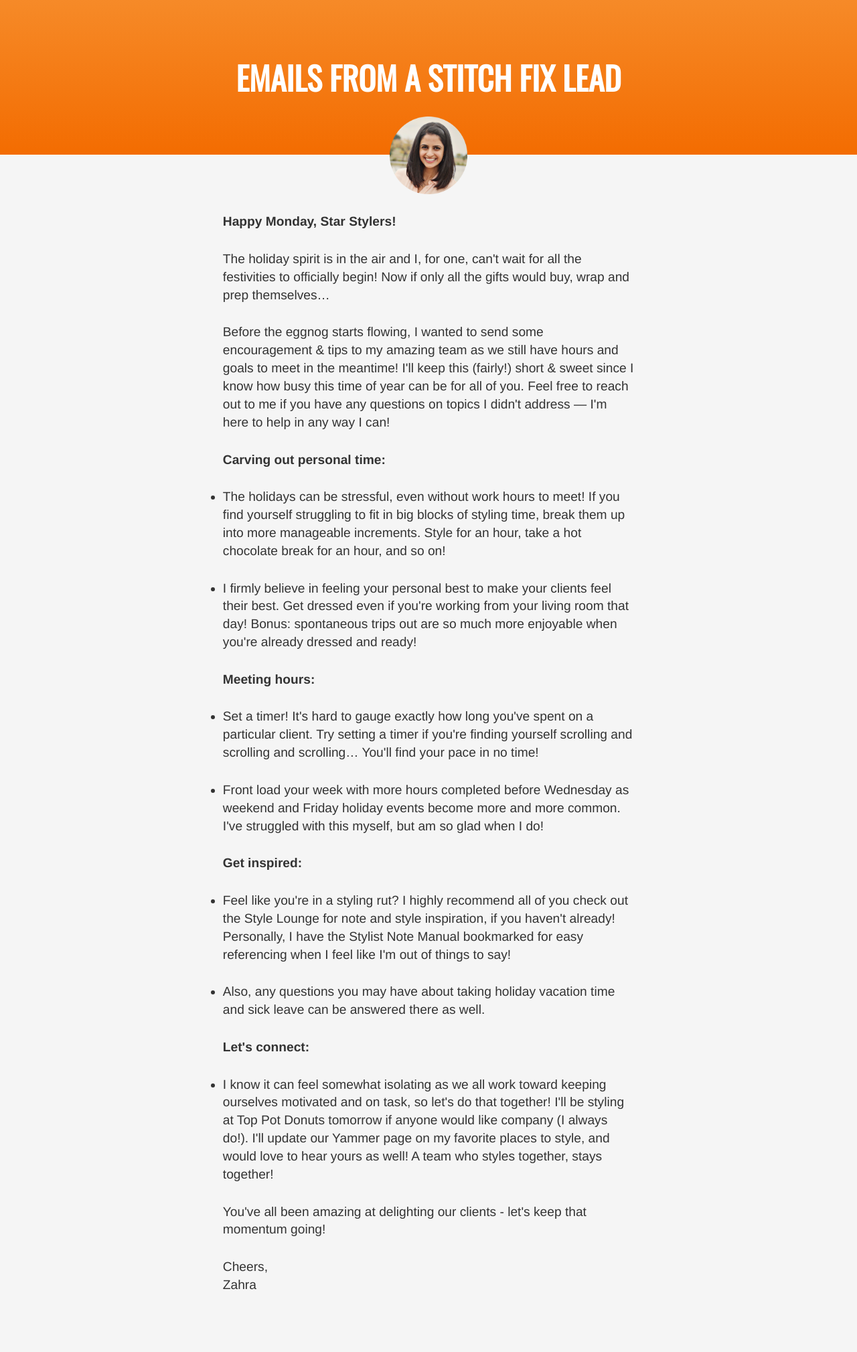
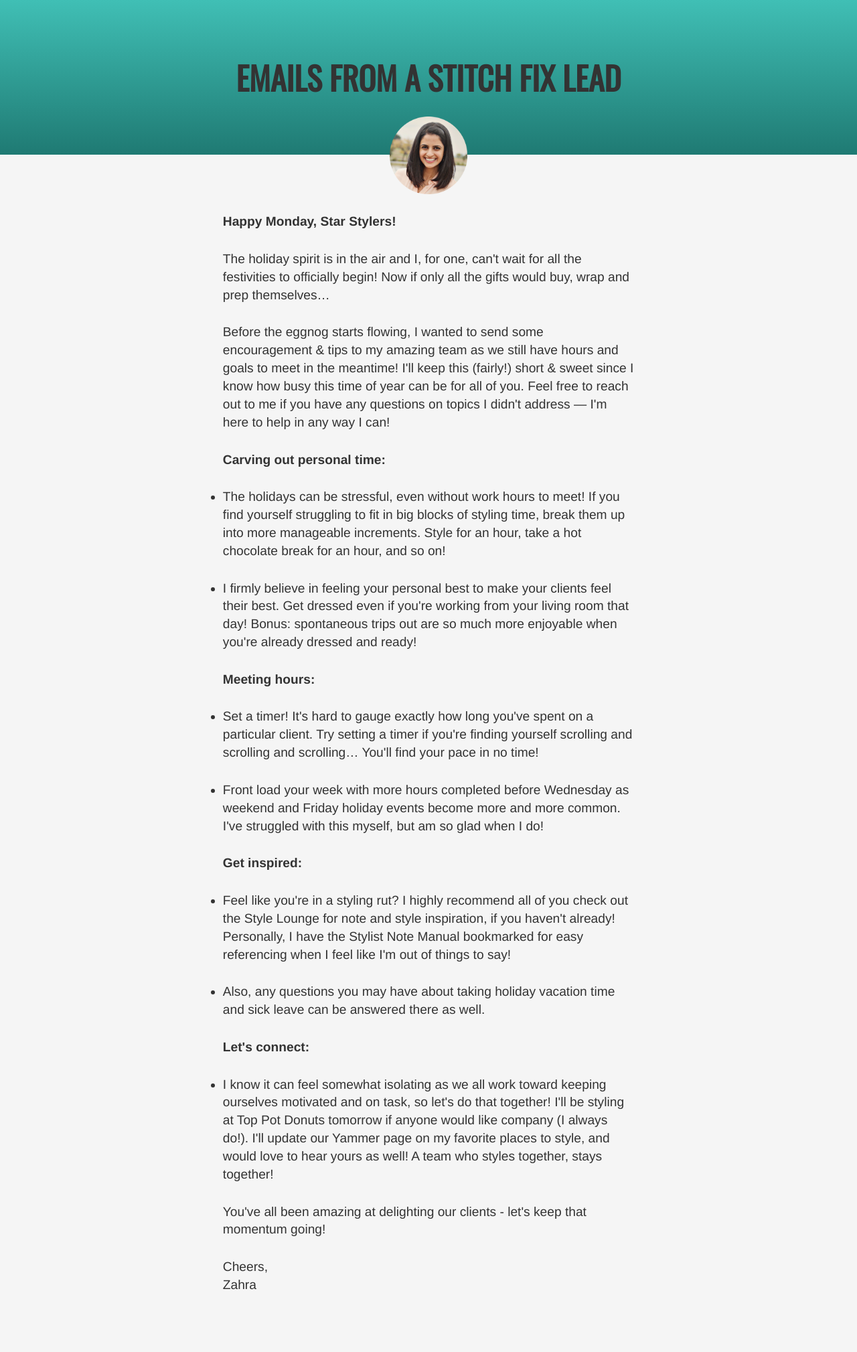
Before and after one commit to znourani/portfolio, a Jekyll site: the page stitchfix/index.html, which Jekyll copies as it is, in a window 1280 px wide. Shown: the whole page at 67% size. Built offline with Jekyll 4.4.1, drawn with Linux system fonts in a browser that asks for light colours; Markdown is read by kramdown in place of the engine named in the settings.

Commit message:
better gradient

```diff
--- a/css/stitchfix.css
+++ b/css/stitchfix.css
@@ -31,15 +31,11 @@ a:hover {
 
 header {
 	border-bottom: 1px solid #fff;
-	color: #fff;
-	background: #f36c01; /* Old browsers */
-	background: -moz-linear-gradient(top, #f68a28 0%, #f36c01 100%); /* FF3.6+ */
-	background: -webkit-gradient(linear, left top, left bottom, color-stop(0%,#f68a28), color-stop(100%,#f36c01)); /* Chrome,Safari4+ */
-	background: -webkit-linear-gradient(top, #f68a28 0%,#f36c01 100%); /* Chrome10+,Safari5.1+ */
-	background: -o-linear-gradient(top, #f68a28 0%,#f36c01 100%); /* Opera 11.10+ */
-	background: -ms-linear-gradient(top, #f68a28 0%,#f36c01 100%); /* IE10+ */
-	background: linear-gradient(to bottom, #f68a28 0%,#f36c01 100%); /* W3C */
-	filter: progid:DXImageTransform.Microsoft.gradient( startColorstr='#f68a28', endColorstr='#f36c01',GradientType=0 ); /* IE6-9 */
+	background: #40bfb5; /* Old browsers */
+	background: -moz-linear-gradient(top, #40bfb5 0%, #1f7a73 100%); /* FF3.6-15 */
+	background: -webkit-linear-gradient(top, #40bfb5 0%,#1f7a73 100%); /* Chrome10-25,Safari5.1-6 */
+	background: linear-gradient(to bottom, #40bfb5 0%,#1f7a73 100%); /* W3C, IE10+, FF16+, Chrome26+, Opera12+, Safari7+ */
+	filter: progid:DXImageTransform.Microsoft.gradient( startColorstr='#40bfb5', endColorstr='#1f7a73',GradientType=0 ); /* IE6-9 */
 	padding: 5em 3em;
 	text-align: center;
 }
```
